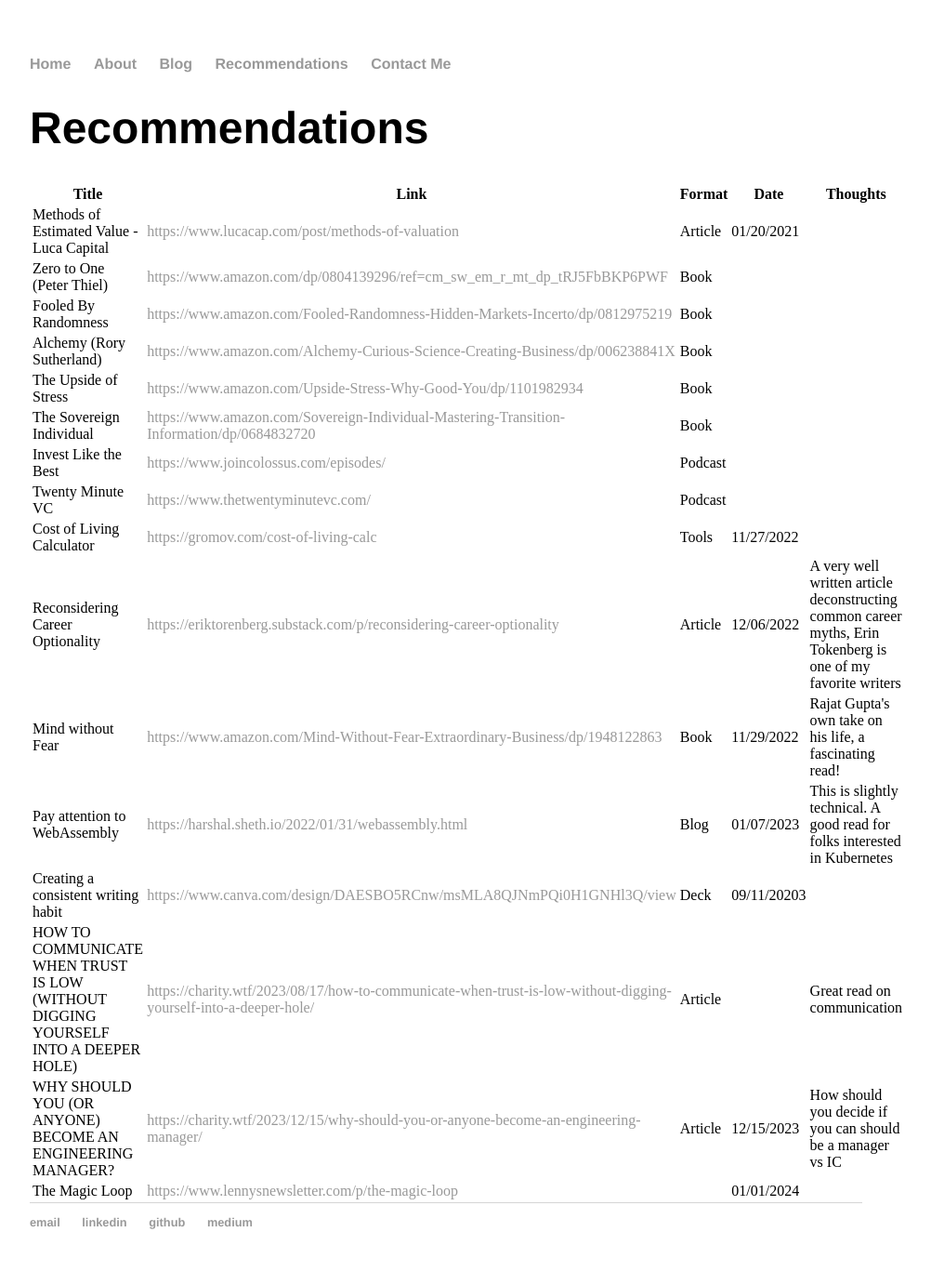
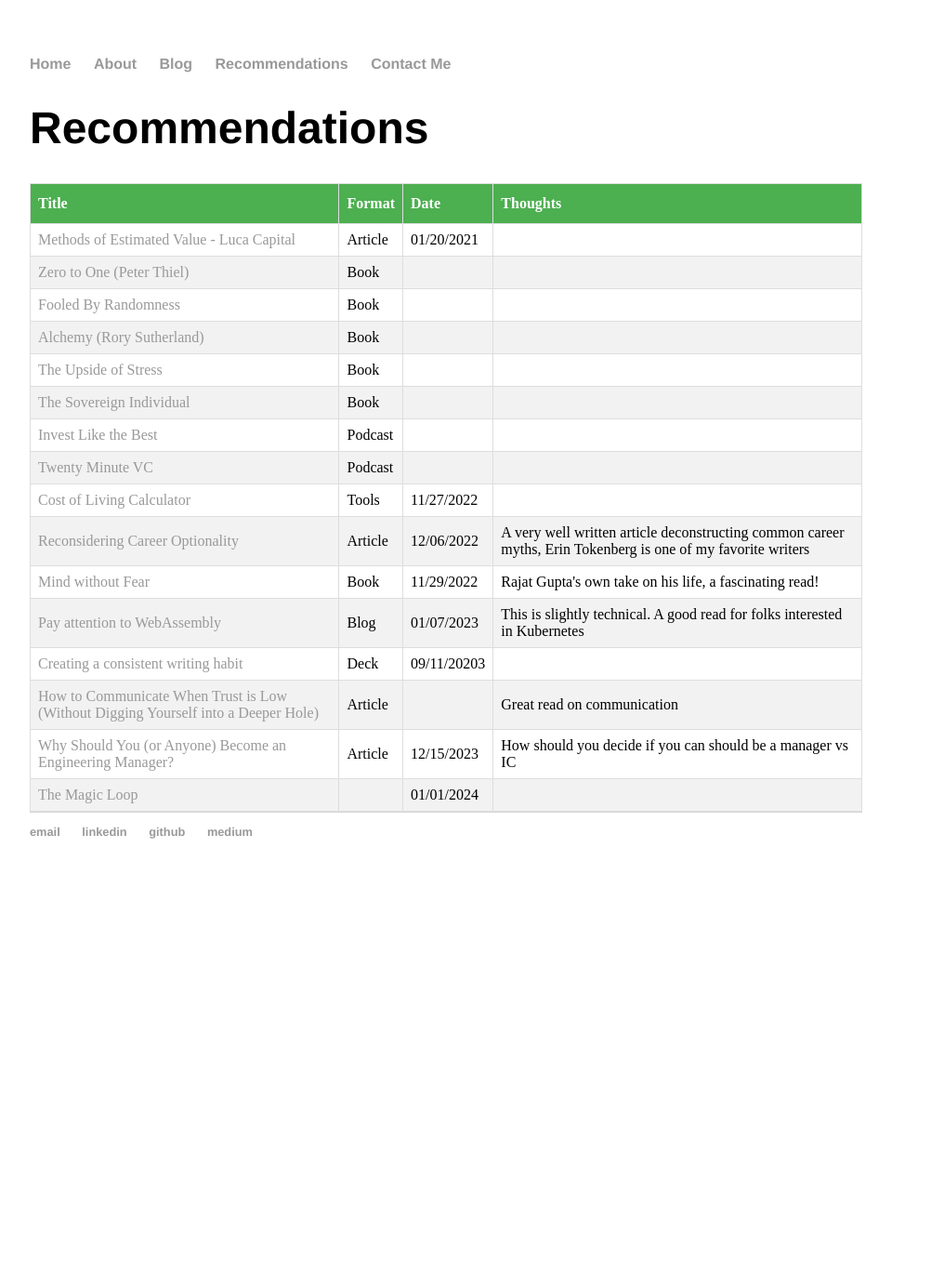
Before and after one commit to aritraghosh/aritraghosh.github.io, a Jekyll site: the page built from recommendations/index.html, in a window 1280 px wide. Shown: the whole page at 93% size, without its empty margins (160-1162 px from the left). Built offline with Jekyll 4.4.1, drawn with Linux system fonts in a browser that asks for light colours; after the commit the page ends 962 px from its top, so only the background shows below that; some of the changed lines change nothing that is shown.

Commit message:
Fixed format and links

```diff
--- a/recommendations/index.html
+++ b/recommendations/index.html
@@ -2,13 +2,32 @@
 layout: default
 title: Aritra Ghosh's Recommendations
 ---
+<style>
+	table {
+		width: 100%;
+		border-collapse: collapse;
+	}
+	th, td {
+		border: 1px solid #ddd;
+		padding: 8px;
+	}
+	tr:nth-child(even) {
+		background-color: #f2f2f2;
+	}
+	th {
+		padding-top: 12px;
+		padding-bottom: 12px;
+		text-align: left;
+		background-color: #4CAF50;
+		color: white;
+	}
+</style>
 <div class="recommendations">
 	<h1>Recommendations</h1>
 	<table>
 		<thead>
 			<tr>
 				<th>Title</th>
-				<th>Link</th>
 				<th>Format</th>
 				<th>Date</th>
 				<th>Thoughts</th>
@@ -16,113 +35,97 @@
 		</thead>
 		<tbody>
 			<tr>
-				<td>Methods of Estimated Value - Luca Capital</td>
-				<td><a href="https://www.lucacap.com/post/methods-of-valuation" target="_blank">https://www.lucacap.com/post/methods-of-valuation</a></td>
+				<td><a href="https://www.lucacap.com/post/methods-of-valuation" target="_blank">Methods of Estimated Value - Luca Capital</a></td>
 				<td>Article</td>
 				<td>01/20/2021</td>
 				<td></td>
 			</tr>
 			<tr>
-				<td>Zero to One (Peter Thiel)</td>
-				<td><a href="https://www.amazon.com/dp/0804139296/ref=cm_sw_em_r_mt_dp_tRJ5FbBKP6PWF" target="_blank">https://www.amazon.com/dp/0804139296/ref=cm_sw_em_r_mt_dp_tRJ5FbBKP6PWF</a></td>
+				<td><a href="https://www.amazon.com/dp/0804139296/ref=cm_sw_em_r_mt_dp_tRJ5FbBKP6PWF" target="_blank">Zero to One (Peter Thiel)</a></td>
 				<td>Book</td>
 				<td></td>
 				<td></td>
 			</tr>
 			<tr>
-				<td>Fooled By Randomness</td>
-				<td><a href="https://www.amazon.com/Fooled-Randomness-Hidden-Markets-Incerto/dp/0812975219" target="_blank">https://www.amazon.com/Fooled-Randomness-Hidden-Markets-Incerto/dp/0812975219</a></td>
+				<td><a href="https://www.amazon.com/Fooled-Randomness-Hidden-Markets-Incerto/dp/0812975219" target="_blank">Fooled By Randomness</a></td>
 				<td>Book</td>
 				<td></td>
 				<td></td>
 			</tr>
 			<tr>
-				<td>Alchemy (Rory Sutherland)</td>
-				<td><a href="https://www.amazon.com/Alchemy-Curious-Science-Creating-Business/dp/006238841X" target="_blank">https://www.amazon.com/Alchemy-Curious-Science-Creating-Business/dp/006238841X</a></td>
+				<td><a href="https://www.amazon.com/Alchemy-Curious-Science-Creating-Business/dp/006238841X" target="_blank">Alchemy (Rory Sutherland)</a></td>
 				<td>Book</td>
 				<td></td>
 				<td></td>
 			</tr>
 			<tr>
-				<td>The Upside of Stress</td>
-				<td><a href="https://www.amazon.com/Upside-Stress-Why-Good-You/dp/1101982934" target="_blank">https://www.amazon.com/Upside-Stress-Why-Good-You/dp/1101982934</a></td>
+				<td><a href="https://www.amazon.com/Upside-Stress-Why-Good-You/dp/1101982934" target="_blank">The Upside of Stress</a></td>
 				<td>Book</td>
 				<td></td>
 				<td></td>
 			</tr>
 			<tr>
-				<td>The Sovereign Individual</td>
-				<td><a href="https://www.amazon.com/Sovereign-Individual-Mastering-Transition-Information/dp/0684832720" target="_blank">https://www.amazon.com/Sovereign-Individual-Mastering-Transition-Information/dp/0684832720</a></td>
+				<td><a href="https://www.amazon.com/Sovereign-Individual-Mastering-Transition-Information/dp/0684832720" target="_blank">The Sovereign Individual</a></td>
 				<td>Book</td>
 				<td></td>
 				<td></td>
 			</tr>
 			<tr>
-				<td>Invest Like the Best</td>
-				<td><a href="https://www.joincolossus.com/episodes/" target="_blank">https://www.joincolossus.com/episodes/</a></td>
+				<td><a href="https://www.joincolossus.com/episodes/" target="_blank">Invest Like the Best</a></td>
 				<td>Podcast</td>
 				<td></td>
 				<td></td>
 			</tr>
 			<tr>
-				<td>Twenty Minute VC</td>
-				<td><a href="https://www.thetwentyminutevc.com/" target="_blank">https://www.thetwentyminutevc.com/</a></td>
+				<td><a href="https://www.thetwentyminutevc.com/" target="_blank">Twenty Minute VC</a></td>
 				<td>Podcast</td>
 				<td></td>
 				<td></td>
 			</tr>
 			<tr>
-				<td>Cost of Living Calculator</td>
-				<td><a href="https://gromov.com/cost-of-living-calc" target="_blank">https://gromov.com/cost-of-living-calc</a></td>
+				<td><a href="https://gromov.com/cost-of-living-calc" target="_blank">Cost of Living Calculator</a></td>
 				<td>Tools</td>
 				<td>11/27/2022</td>
 				<td></td>
 			</tr>
 			<tr>
-				<td>Reconsidering Career Optionality</td>
-				<td><a href="https://eriktorenberg.substack.com/p/reconsidering-career-optionality" target="_blank">https://eriktorenberg.substack.com/p/reconsidering-career-optionality</a></td>
+				<td><a href="https://eriktorenberg.substack.com/p/reconsidering-career-optionality" target="_blank">Reconsidering Career Optionality</a></td>
 				<td>Article</td>
 				<td>12/06/2022</td>
 				<td>A very well written article deconstructing common career myths, Erin Tokenberg is one of my favorite writers</td>
 			</tr>
 			<tr>
-				<td>Mind without Fear</td>
-				<td><a href="https://www.amazon.com/Mind-Without-Fear-Extraordinary-Business/dp/1948122863" target="_blank">https://www.amazon.com/Mind-Without-Fear-Extraordinary-Business/dp/1948122863</a></td>
+				<td><a href="https://www.amazon.com/Mind-Without-Fear-Extraordinary-Business/dp/1948122863" target="_blank">Mind without Fear</a></td>
 				<td>Book</td>
 				<td>11/29/2022</td>
 				<td>Rajat Gupta's own take on his life, a fascinating read!</td>
 			</tr>
 			<tr>
-				<td>Pay attention to WebAssembly</td>
-				<td><a href="https://harshal.sheth.io/2022/01/31/webassembly.html" target="_blank">https://harshal.sheth.io/2022/01/31/webassembly.html</a></td>
+				<td><a href="https://harshal.sheth.io/2022/01/31/webassembly.html" target="_blank">Pay attention to WebAssembly</a></td>
 				<td>Blog</td>
 				<td>01/07/2023</td>
 				<td>This is slightly technical. A good read for folks interested in Kubernetes</td>
 			</tr>
 			<tr>
-				<td>Creating a consistent writing habit</td>
-				<td><a href="https://www.canva.com/design/DAESBO5RCnw/msMLA8QJNmPQi0H1GNHl3Q/view" target="_blank">https://www.canva.com/design/DAESBO5RCnw/msMLA8QJNmPQi0H1GNHl3Q/view</a></td>
+				<td><a href="https://www.canva.com/design/DAESBO5RCnw/msMLA8QJNmPQi0H1GNHl3Q/view" target="_blank">Creating a consistent writing habit</a></td>
 				<td>Deck</td>
 				<td>09/11/20203</td>
 				<td></td>
 			</tr>
 			<tr>
-				<td>HOW TO COMMUNICATE WHEN TRUST IS LOW (WITHOUT DIGGING YOURSELF INTO A DEEPER HOLE)</td>
-				<td><a href="https://charity.wtf/2023/08/17/how-to-communicate-when-trust-is-low-without-digging-yourself-into-a-deeper-hole/" target="_blank">https://charity.wtf/2023/08/17/how-to-communicate-when-trust-is-low-without-digging-yourself-into-a-deeper-hole/</a></td>
+				<td><a href="https://charity.wtf/2023/08/17/how-to-communicate-when-trust-is-low-without-digging-yourself-into-a-deeper-hole/" target="_blank">How to Communicate When Trust is Low (Without Digging Yourself into a Deeper Hole)</a></td>
 				<td>Article</td>
 				<td></td>
 				<td>Great read on communication</td>
 			</tr>
 			<tr>
-				<td>WHY SHOULD YOU (OR ANYONE) BECOME AN ENGINEERING MANAGER?</td>
-				<td><a href="https://charity.wtf/2023/12/15/why-should-you-or-anyone-become-an-engineering-manager/" target="_blank">https://charity.wtf/2023/12/15/why-should-you-or-anyone-become-an-engineering-manager/</a></td>
+				<td><a href="https://charity.wtf/2023/12/15/why-should-you-or-anyone-become-an-engineering-manager/" target="_blank">Why Should You (or Anyone) Become an Engineering Manager?</a></td>
 				<td>Article</td>
 				<td>12/15/2023</td>
 				<td>How should you decide if you can should be a manager vs IC</td>
 			</tr>
 			<tr>
-				<td>The Magic Loop</td>
-				<td><a href="https://www.lennysnewsletter.com/p/the-magic-loop" target="_blank">https://www.lennysnewsletter.com/p/the-magic-loop</a></td>
+				<td><a href="https://www.lennysnewsletter.com/p/the-magic-loop" target="_blank">The Magic Loop</a></td>
 				<td></td>
 				<td>01/01/2024</td>
 				<td></td>
```
